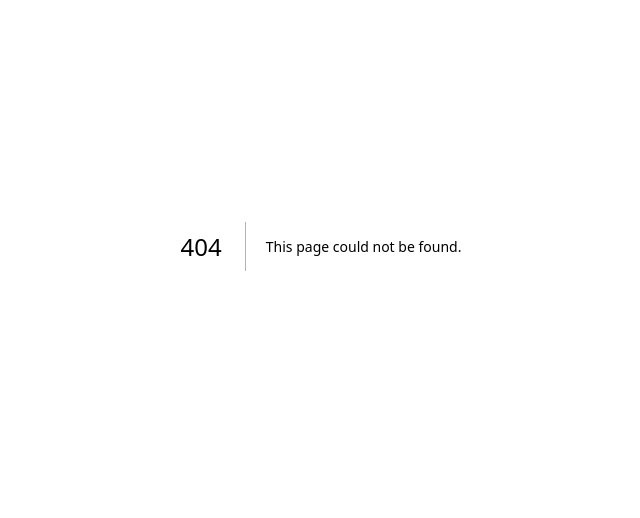
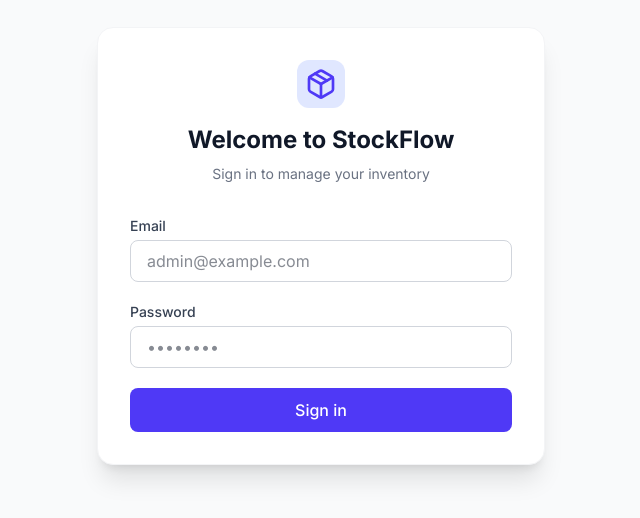
Before and after one commit to DnopPondz/mgs, a Next.js app: page /login in a window 1280 px wide. Before the commit this address had no page. Shown: the part 154-672 px from the top of the page, without its empty margins (319-959 px from the left). Built offline with nearby package versions, Linux system fonts and the light colour scheme.

Commit message:
add file 2

```diff
--- /dev/null
+++ b/src/app/(auth)/login/page.tsx
@@ -0,0 +1,90 @@
+"use client";
+
+import { useState } from "react";
+import { signIn } from "next-auth/react";
+import { useRouter } from "next/navigation";
+import { useForm } from "react-hook-form";
+import { zodResolver } from "@hookform/resolvers/zod";
+import * as z from "zod";
+import toast from "react-hot-toast";
+import { Package } from "lucide-react";
+
+const loginSchema = z.object({
+  email: z.string().email("Invalid email address"),
+  password: z.string().min(1, "Password is required"),
+});
+
+type LoginFormValues = z.infer<typeof loginSchema>;
+
+export default function LoginPage() {
+  const router = useRouter();
+  const [isLoading, setIsLoading] = useState(false);
+
+  const { register, handleSubmit, formState: { errors } } = useForm<LoginFormValues>({
+    resolver: zodResolver(loginSchema),
+  });
+
+  const onSubmit = async (data: LoginFormValues) => {
+    setIsLoading(true);
+    const result = await signIn("credentials", {
+      redirect: false,
+      email: data.email,
+      password: data.password,
+    });
+
+    if (result?.error) {
+      toast.error(result.error);
+      setIsLoading(false);
+    } else {
+      toast.success("Login successful!");
+      router.push("/");
+      router.refresh();
+    }
+  };
+
+  return (
+    <div className="min-h-screen flex items-center justify-center bg-gray-50 dark:bg-gray-950 p-4">
+      <div className="max-w-md w-full bg-white dark:bg-gray-900 rounded-2xl shadow-xl p-8 border border-gray-100 dark:border-gray-800">
+        <div className="flex flex-col items-center mb-8">
+          <div className="w-12 h-12 bg-indigo-100 dark:bg-indigo-900/50 rounded-xl flex items-center justify-center mb-4 text-indigo-600 dark:text-indigo-400">
+            <Package className="w-8 h-8" />
+          </div>
+          <h1 className="text-2xl font-bold text-gray-900 dark:text-white">Welcome to StockFlow</h1>
+          <p className="text-sm text-gray-500 dark:text-gray-400 mt-2">Sign in to manage your inventory</p>
+        </div>
+
+        <form onSubmit={handleSubmit(onSubmit)} className="space-y-5">
+          <div>
+            <label className="block text-sm font-medium text-gray-700 dark:text-gray-300 mb-1">Email</label>
+            <input
+              {...register("email")}
+              type="email"
+              className="w-full px-4 py-2 rounded-lg border border-gray-300 dark:border-gray-700 bg-white dark:bg-gray-800 text-gray-900 dark:text-white focus:ring-2 focus:ring-indigo-500 outline-none transition-all"
+              placeholder="admin@example.com"
+            />
+            {errors.email && <p className="text-red-500 text-sm mt-1">{errors.email.message}</p>}
+          </div>
+
+          <div>
+            <label className="block text-sm font-medium text-gray-700 dark:text-gray-300 mb-1">Password</label>
+            <input
+              {...register("password")}
+              type="password"
+              className="w-full px-4 py-2 rounded-lg border border-gray-300 dark:border-gray-700 bg-white dark:bg-gray-800 text-gray-900 dark:text-white focus:ring-2 focus:ring-indigo-500 outline-none transition-all"
+              placeholder="••••••••"
+            />
+            {errors.password && <p className="text-red-500 text-sm mt-1">{errors.password.message}</p>}
+          </div>
+
+          <button
+            type="submit"
+            disabled={isLoading}
+            className="w-full bg-indigo-600 hover:bg-indigo-700 text-white font-medium py-2.5 rounded-lg transition-colors disabled:opacity-70 disabled:cursor-not-allowed"
+          >
+            {isLoading ? "Signing in..." : "Sign in"}
+          </button>
+        </form>
+      </div>
+    </div>
+  );
+}
--- a/src/app/(dashboard)/layout.tsx
+++ b/src/app/(dashboard)/layout.tsx
@@ -0,0 +1,31 @@
+"use client";
+import { useState } from "react";
+import Sidebar from "@/components/layout/Sidebar";
+import Navbar from "@/components/layout/Navbar";
+
+export default function DashboardLayout({ children }: { children: React.ReactNode }) {
+  const [isSidebarOpen, setIsSidebarOpen] = useState(false);
+
+  return (
+    <div className="min-h-screen bg-gray-50 dark:bg-gray-950">
+      {/* Sidebar */}
+      <Sidebar isOpen={isSidebarOpen} />
+
+      {/* Overlay for mobile when sidebar is open */}
+      {isSidebarOpen && (
+        <div
+          className="fixed inset-0 bg-black/50 z-40 lg:hidden"
+          onClick={() => setIsSidebarOpen(false)}
+        />
+      )}
+
+      {/* Main Content Wrapper */}
+      <div className="lg:pl-64 transition-all duration-300">
+        <Navbar onMenuClick={() => setIsSidebarOpen(true)} />
+        <main className="p-4 md:p-6 lg:p-8">
+          {children}
+        </main>
+      </div>
+    </div>
+  );
+}
--- /dev/null
+++ b/src/app/api/auth/[...nextauth]/route.ts
@@ -0,0 +1,6 @@
+import NextAuth from "next-auth";
+import { authOptions } from "@/lib/auth";
+
+const handler = NextAuth(authOptions);
+
+export { handler as GET, handler as POST };
--- /dev/null
+++ b/src/app/components/layout/Navbar.tsx
@@ -0,0 +1,52 @@
+"use client";
+import { Menu, Moon, Sun, User as UserIcon } from "lucide-react";
+import { useSession, signOut } from "next-auth/react";
+import { useTheme } from "next-themes";
+
+export default function Navbar({ onMenuClick }: { onMenuClick: () => void }) {
+  const { data: session } = useSession();
+  const { theme, setTheme } = useTheme();
+
+  return (
+    <header className="h-16 bg-white dark:bg-gray-900 border-b border-gray-200 dark:border-gray-800 flex items-center justify-between px-4 lg:px-6 z-40 sticky top-0">
+      <div className="flex items-center gap-4">
+        <button
+          onClick={onMenuClick}
+          className="lg:hidden p-2 text-gray-600 hover:bg-gray-100 rounded-md dark:text-gray-300 dark:hover:bg-gray-800"
+        >
+          <Menu className="w-5 h-5" />
+        </button>
+        <h1 className="text-xl font-semibold text-gray-800 dark:text-white hidden sm:block">Dashboard</h1>
+      </div>
+
+      <div className="flex items-center gap-4">
+        <button
+          onClick={() => setTheme(theme === "dark" ? "light" : "dark")}
+          className="p-2 text-gray-600 hover:bg-gray-100 rounded-full dark:text-gray-300 dark:hover:bg-gray-800 transition-colors"
+        >
+          {theme === "dark" ? <Sun className="w-5 h-5" /> : <Moon className="w-5 h-5" />}
+        </button>
+
+        {session?.user ? (
+          <div className="flex items-center gap-3">
+            <div className="hidden md:flex flex-col text-right">
+              <span className="text-sm font-medium text-gray-900 dark:text-white">{session.user.name}</span>
+              <span className="text-xs text-gray-500 dark:text-gray-400">{session.user.role}</span>
+            </div>
+            <div className="w-8 h-8 bg-indigo-100 dark:bg-indigo-900/50 rounded-full flex items-center justify-center text-indigo-600 dark:text-indigo-400">
+              <UserIcon className="w-5 h-5" />
+            </div>
+            <button
+              onClick={() => signOut({ callbackUrl: '/login' })}
+              className="text-sm text-red-600 hover:text-red-700 font-medium ml-2"
+            >
+              Logout
+            </button>
+          </div>
+        ) : (
+          <a href="/login" className="text-sm font-medium text-indigo-600">Login</a>
+        )}
+      </div>
+    </header>
+  );
+}
--- a/src/app/layout.tsx
+++ b/src/app/layout.tsx
@@ -1,20 +1,13 @@
 import type { Metadata } from "next";
-import { Geist, Geist_Mono } from "next/font/google";
+import { Inter } from "next/font/google";
 import "./globals.css";
+import { Providers } from "./providers";
 
-const geistSans = Geist({
-  variable: "--font-geist-sans",
-  subsets: ["latin"],
-});
-
-const geistMono = Geist_Mono({
-  variable: "--font-geist-mono",
-  subsets: ["latin"],
-});
+const inter = Inter({ subsets: ["latin"] });
 
 export const metadata: Metadata = {
-  title: "Create Next App",
-  description: "Generated by create next app",
+  title: "StockFlow - Stock Management System",
+  description: "Modern Inventory and Stock Management System with QR Code",
 };
 
 export default function RootLayout({
@@ -23,11 +16,12 @@ export default function RootLayout({
   children: React.ReactNode;
 }>) {
   return (
-    <html
-      lang="en"
-      className={`${geistSans.variable} ${geistMono.variable} h-full antialiased`}
-    >
-      <body className="min-h-full flex flex-col">{children}</body>
+    <html lang="en" suppressHydrationWarning>
+      <body className={inter.className}>
+        <Providers>
+          {children}
+        </Providers>
+      </body>
     </html>
   );
 }
--- /dev/null
+++ b/src/app/providers.tsx
@@ -0,0 +1,16 @@
+"use client";
+
+import { SessionProvider } from "next-auth/react";
+import { ThemeProvider } from "next-themes";
+import { Toaster } from "react-hot-toast";
+
+export function Providers({ children }: { children: React.ReactNode }) {
+  return (
+    <SessionProvider>
+      <ThemeProvider attribute="class" defaultTheme="system" enableSystem>
+        {children}
+        <Toaster position="top-right" />
+      </ThemeProvider>
+    </SessionProvider>
+  );
+}
--- /dev/null
+++ b/src/lib/dbConnect.ts
@@ -0,0 +1,37 @@
+import mongoose from "mongoose";
+
+const MONGODB_URI = process.env.MONGODB_URI!;
+
+if (!MONGODB_URI) {
+  throw new Error("Please define the MONGODB_URI environment variable inside .env.local");
+}
+
+let cached = (global as any).mongoose;
+
+if (!cached) {
+  cached = (global as any).mongoose = { conn: null, promise: null };
+}
+
+async function dbConnect() {
+  if (cached.conn) {
+    return cached.conn;
+  }
+  if (!cached.promise) {
+    const opts = {
+      bufferCommands: false,
+    };
+    cached.promise = mongoose.connect(MONGODB_URI, opts).then((mongoose) => {
+      return mongoose;
+    });
+  }
+  try {
+    cached.conn = await cached.promise;
+  } catch (e) {
+    cached.promise = null;
+    throw e;
+  }
+
+  return cached.conn;
+}
+
+export default dbConnect;
--- /dev/null
+++ b/src/middleware.ts
@@ -0,0 +1,14 @@
+import { withAuth } from "next-auth/middleware";
+
+export default withAuth({
+  pages: {
+    signIn: "/login",
+  },
+});
+
+// กำหนด path ที่ต้องการให้ Middleware ทำงาน (ป้องกันทุกหน้า ยกเว้น /login, /api, และไฟล์ static ต่างๆ)
+export const config = {
+  matcher: [
+    "/((?!login|api|_next/static|_next/image|favicon.ico).*)",
+  ],
+};
--- /dev/null
+++ b/src/models/Category.ts
@@ -0,0 +1,10 @@
+import mongoose from "mongoose";
+
+const categorySchema = new mongoose.Schema({
+  name: { type: String, required: true, unique: true },
+  description: { type: String },
+  defaultShelfLifeDays: { type: Number, default: 0 },
+  isActive: { type: Boolean, default: true },
+}, { timestamps: true });
+
+export default mongoose.models.Category || mongoose.model("Category", categorySchema);
--- /dev/null
+++ b/src/models/Location.ts
@@ -0,0 +1,9 @@
+import mongoose from "mongoose";
+
+const locationSchema = new mongoose.Schema({
+  name: { type: String, required: true, unique: true },
+  description: { type: String },
+  isActive: { type: Boolean, default: true },
+}, { timestamps: true });
+
+export default mongoose.models.Location || mongoose.model("Location", locationSchema);
```
